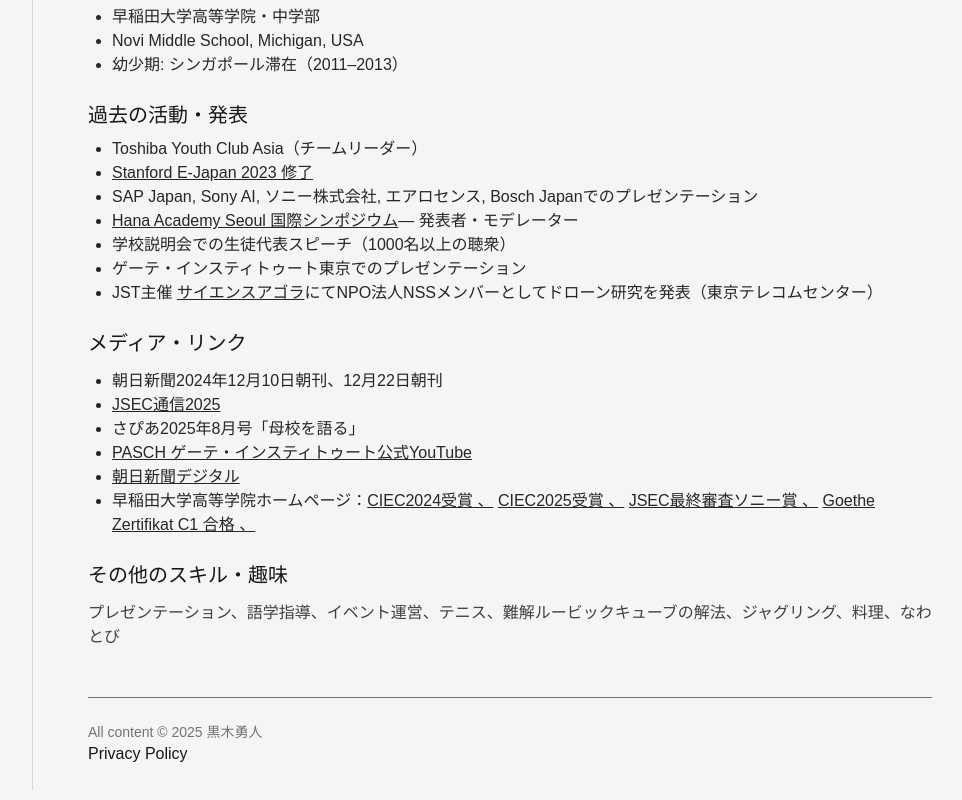
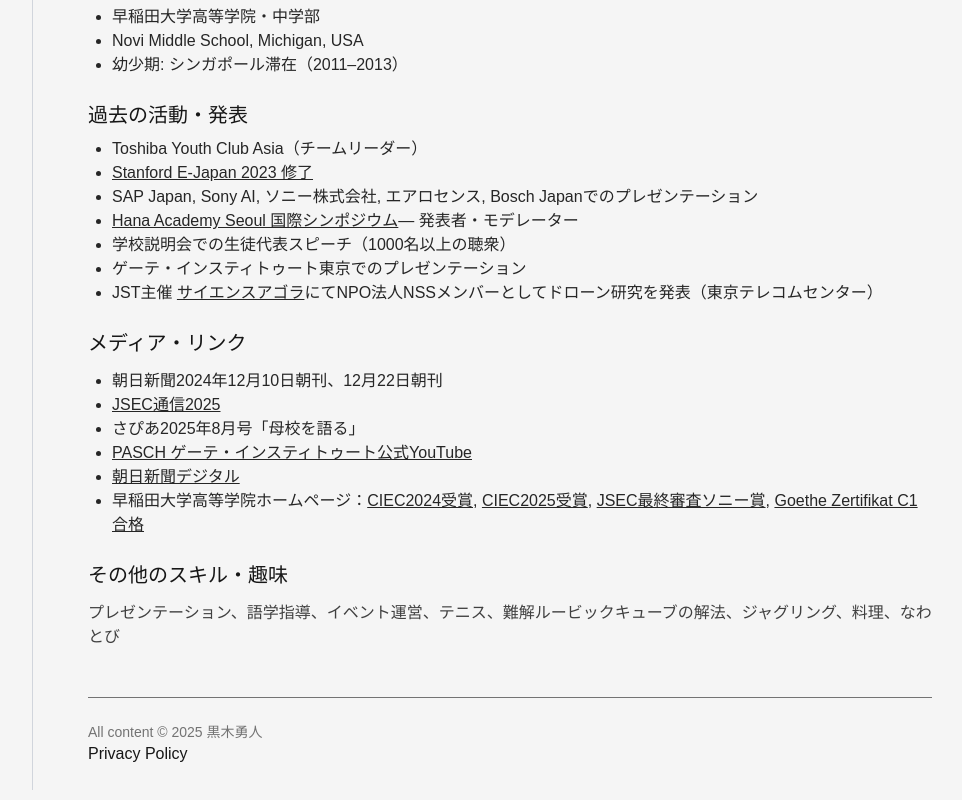
Before and after one commit to dronerd/yutokuroki-introduction-v1, a Next.js app: page /ja in a window 1280 px wide. Shown: the part 1771-2571 px from the top of the page, without its empty margins (300-1262 px from the left). Built offline with nearby package versions, Linux system fonts and the light colour scheme.

Commit message:
futher improved design of Goethe Zertifikat C1

```diff
--- a/app/ja/page.tsx
+++ b/app/ja/page.tsx
@@ -367,16 +367,16 @@ export default function HomePageJa() {
                 <li>
                   早稲田大学高等学院ホームページ：
                   <a href="https://www.waseda.jp/school/shs/news/2024/04/05/8235/" target="_blank" rel="noopener noreferrer" className="underline">
-                    CIEC2024受賞 、
-                  </a>{" "}
+                    CIEC2024受賞
+                  </a>{", "}
                   <a href="https://www.waseda.jp/school/shs/news/2025/04/25/9556/" target="_blank" rel="noopener noreferrer" className="underline">
-                    CIEC2025受賞 、
-                  </a>{" "}
+                    CIEC2025受賞
+                  </a>{", "}
                   <a href="https://www.waseda.jp/school/shs/news/2024/12/27/9173/" target="_blank" rel="noopener noreferrer" className="underline">
-                    JSEC最終審査ソニー賞 、
-                  </a>{" "}
+                    JSEC最終審査ソニー賞
+                  </a>{", "}
                   <a href="https://www.waseda.jp/school/shs/news/2025/10/01/10001/" target="_blank" rel="noopener noreferrer" className="underline">
-                    Goethe Zertifikat C1 合格 、
+                    Goethe Zertifikat C1 合格
                   </a>
                 </li>
               </ul>
--- a/app/page.tsx
+++ b/app/page.tsx
@@ -405,16 +405,16 @@ export default function HomePageEn() {
                 <li>
                   Waseda University Senior High School website:{" "}
                   <a href="https://www.waseda.jp/school/shs/news/2024/04/05/8235/" target="_blank" rel="noopener noreferrer" className="underline mr-4">
-                    CIEC2024 award
+                    CIEC2024 award ,
                   </a>{" "}
                   <a href="https://www.waseda.jp/school/shs/news/2025/04/25/9556/" target="_blank" rel="noopener noreferrer" className="underline mr-4">
-                    CIEC2025 award
+                    CIEC2025 award ,
                   </a>{" "}
                   <a href="https://www.waseda.jp/school/shs/news/2024/12/27/9173/" target="_blank" rel="noopener noreferrer" className="underline">
-                    JSEC Finalist Sony Award
+                    JSEC Finalist Sony Award ,
                   </a>{" "}
                   <a href="https://www.waseda.jp/school/shs/news/2025/10/01/10001/" target="_blank" rel="noopener noreferrer" className="underline">
-                    Inteview on passing the Goethe Zertifikat C1
+                    Goethe Zertifikat C1
                   </a>
                 </li>
               </ul>
```
